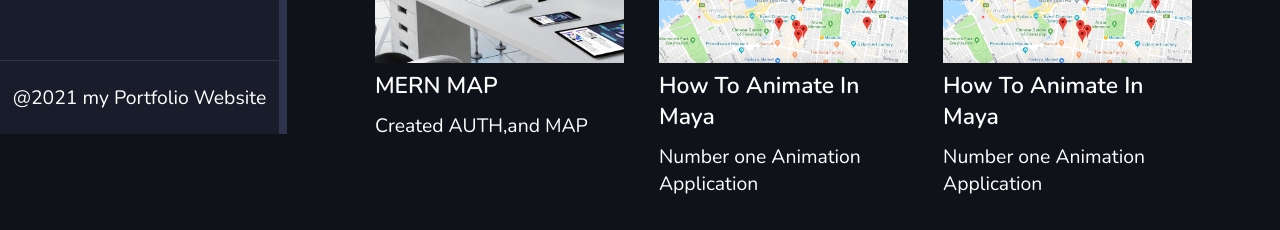
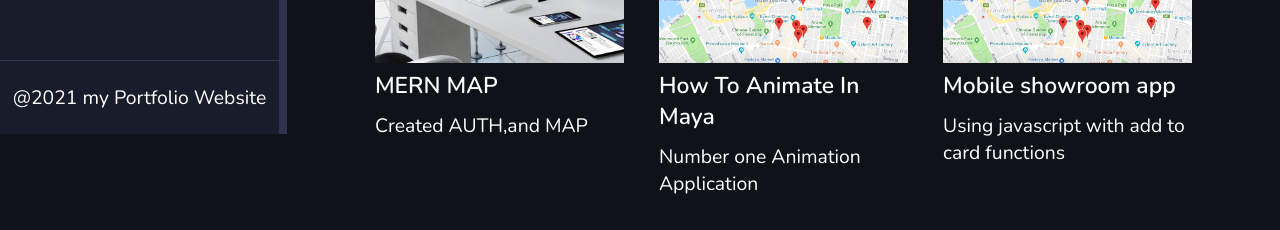
Before and after one commit to Lakshmi5524/UpdatePortfolio, a React app: page /portfolios in a window 1280 px wide. Shown: the part 666-896 px from the top of the page. Built offline with nearby package versions, Linux system fonts and the light colour scheme.

Commit message:
add to project link

```diff
--- a/src/data/porfoliodata.js
+++ b/src/data/porfoliodata.js
@@ -31,11 +31,11 @@ const portfoliodata =[
         id: 3,
         category: 'Javascript',
         image: img3,
-        link1: 'https://www.google.com',
-        link2: 'https://www.google.com',
+        link1: 'https://github.com/Lakshmi5524/mobile-app-javascript',
+        link2: 'https://mobile-showroom.netlify.app/',
         link3: 'https://www.google.com',
-        title: 'How To Animate In Maya',
-        text: 'Number one Animation Application'
+        title: 'Mobile showroom app',
+        text: 'Using javascript with add to card functions'
     },
     {
         id: 4,
```
